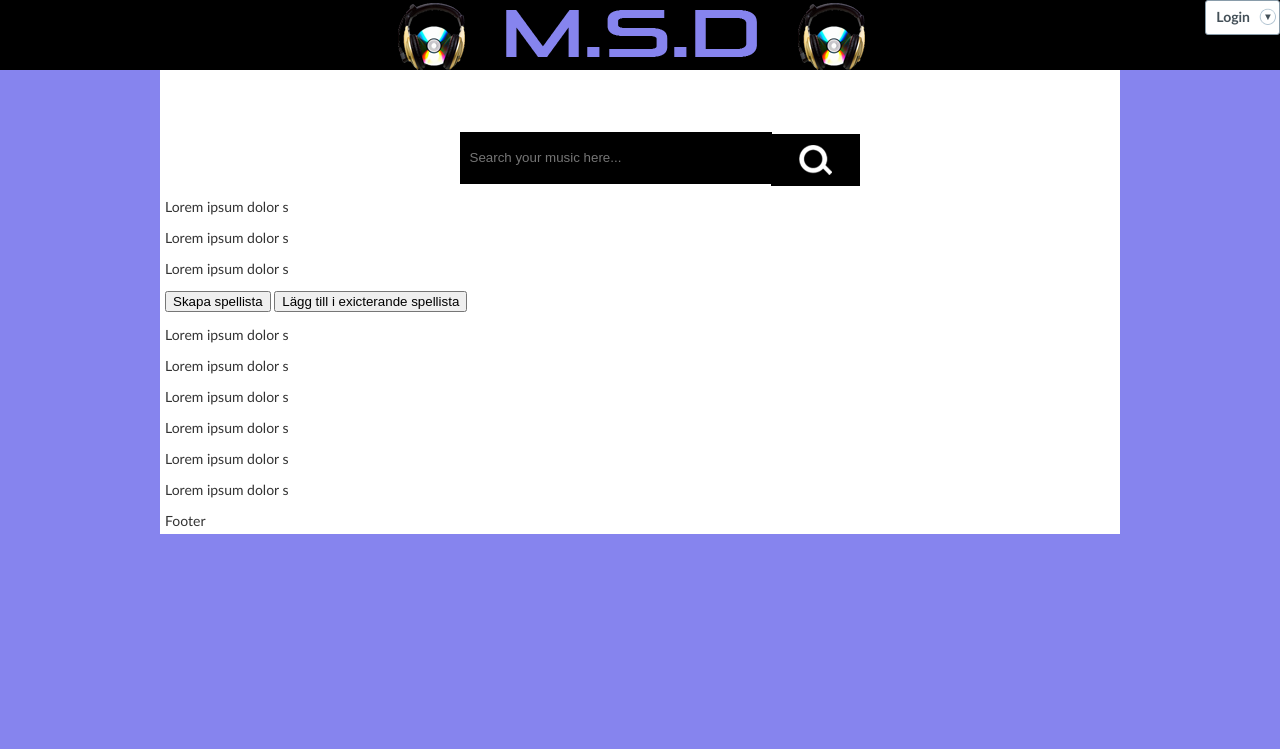
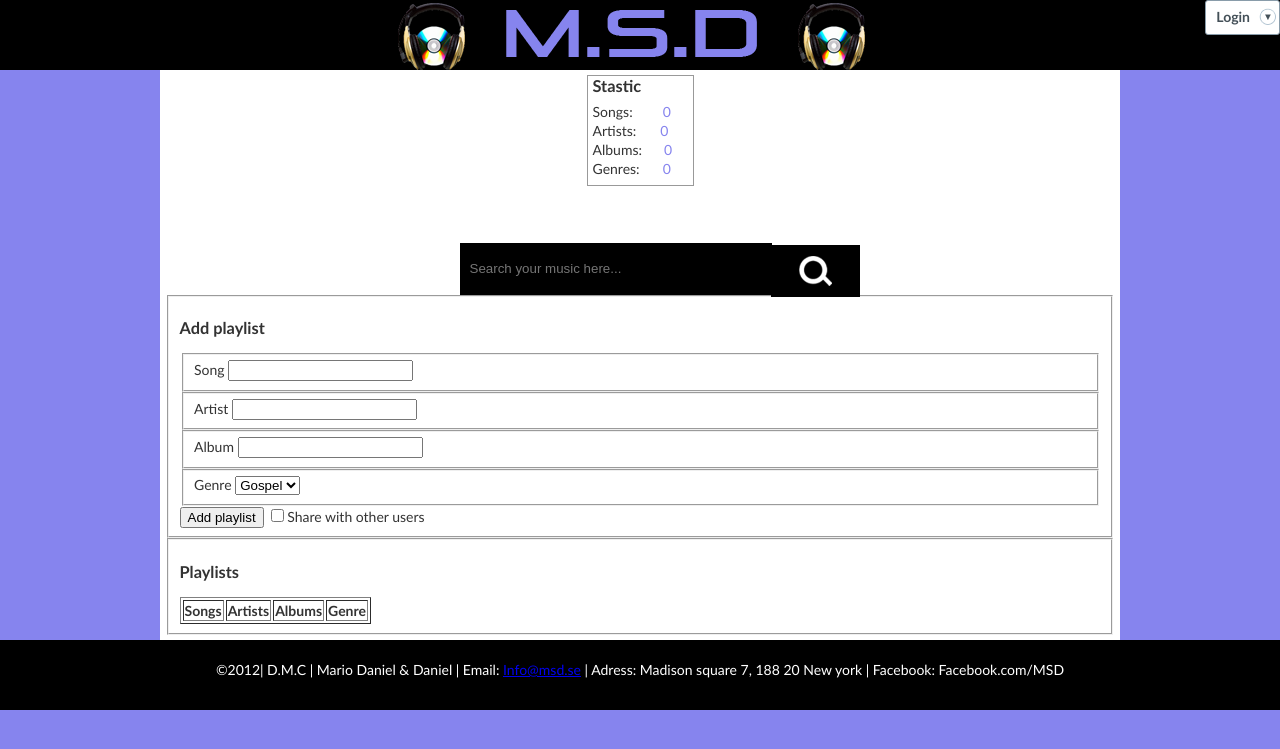
Before and after one commit to onekweb/MSD_Project, a PHP site: page / in a window 1280 px wide. Shown: the top 749 px of the page. Run offline with PHP 8.4, Linux system fonts and the light colour scheme; lists and menus that the app fills with data are empty; some libraries are stand-ins or nearby versions.

Commit message:
new stylesheet and index.php

```diff
--- a/public/css/style.css
+++ b/public/css/style.css
@@ -53,7 +53,46 @@ p{}
 	background: 	#fff;
  	overflow: 		hidden;
  }
+ #stastic
+{
+	width:			100px;
+	height:			auto;
+	border:			1px solid #999;
+	margin:			0 auto;
+	padding-left:	5px;
+	position: 		relative;
+}
 
+ #stastic h3
+ {
+ 	margin-top: 	0px;
+ 	margin-bottom: 	8px;
+ }
+ .statistic-text
+ {
+ 	padding-top: 	0px;
+ 	line-height: 	5px;
+ }
+ .stastic-number-songs, .stastic-number-artists,.stastic-number-albums, .stastic-number-genres
+ {
+ 	color:			#8684ee;
+ }
+ .stastic-number-songs
+ {
+ 	padding-left:	30px;
+ }
+ .stastic-number-artists
+ {
+ 	padding-left:	24px;
+ }
+ .stastic-number-albums
+ {
+ 	padding-left:	22px;
+ }
+ .stastic-number-genres
+ {
+ 	padding-left:	23px;
+ }
  /* search-field*/
 
 #search-field
@@ -92,3 +131,23 @@ p{}
     right:			4px;
     cursor: 		pointer;
 }
+
+/* FOOTER*/
+#footer
+{
+	width:			100%;
+	height:			70px;
+	margin:			0 auto;
+	padding:		0;
+	display:		block;
+	background: 	#000;
+}
+#footer p
+{
+	color:			#fff;
+	text-align: 	center;-moz-binding;
+	line-height: 	60px;
+	padding:		0;
+	margin:			0;
+	clear: 			both;
+}
--- a/public/index.php
+++ b/public/index.php
@@ -34,46 +34,77 @@
 		</div
             <!-- #login-container ends here -->
 		<div id="wrapper">
+			<div id="stastic">
+				<h3>Stastic</h3>
+				<p class="statistic-text">Songs:<span class="stastic-number-songs">0</span></p>
+				<p class="statistic-text">Artists:<span class="stastic-number-artists">0</span></p>
+				<p class="statistic-text">Albums:<span class="stastic-number-albums">0</span></p>
+				<p class="statistic-text">Genres:<span class="stastic-number-genres">0</span></p>
+
+			</div>
 			<div id="search-field">
 				<form action="./includes/functions.php" method="post">
 					<input type="text" name="search" class="input-search" placeholder="Search your music here...">
 					<input type="submit" name ="search" class="submit-search" value=""  >
-
 			</form>
 			</div>
 			<!-- #search-field ends here-->
-			<div id="music-list">
-				<p>Lorem ipsum dolor s</p>
-				<p>Lorem ipsum dolor s</p>
-				<p>Lorem ipsum dolor s</p>
+			<div id="playlist-container">
+                <div style="clear:both"></div>
+                <div id="playlistnBox">
+                    <form id="playlistForm">
+                        <fieldset id="add-playlist-body">
+
+								<h3>Add playlist</h3>
+                            <fieldset>
+                                <label for="song">Song</label>
+                                <input type="text" name="song" id="song" />
+                            </fieldset>
+                            <fieldset>
+                                <label for="artist">Artist</label>
+                                <input type="text" name="artist" id="artist" />
+                            </fieldset>
+                            <fieldset>
+                                <label for="artist">Album</label>
+                                <input type="text" name="album" id="album" />
+                            </fieldset>
+                            <fieldset>
+                                <label for="artist">Genre</label>
+                                <select id="genre">
+								  <option>Gospel</option>
+								  <option>Pop</option>
+								  <option>Rock</option>
+								</select>
+                            </fieldset>
+                            <input type="submit" id="submit" name="registre-submit"value="Add playlist" />
+                            <label for="checkbox"><input type="checkbox" id="share" />Share with other users</label>
+                        </fieldset>
+                    </form>
+                </div>
 			</div>
-			<!--  #music-list ends here-->
+			<!--  #playlist-container ends here-->
+			<div id="addplay-list-body">
+				<fieldset id="play-list-body">
+					<table border="1" id="addplay-table">
+						<tbody>
+							<tr>
+								<h3>Playlists</h3>
+								<th>Songs</th><th>Artists</th><th>Albums</th><th>Genre</th>
+							</tr>
+						</tbody>
+					</table>
+				</fieldset>
 
-			<div id="playlist">
-				<form method="post" action="./playlist.php">
-					<input type="submit" value="Skapa spellista">
-					<input type="submit" value="Lägg till i exicterande spellista">
-				</form>
 			</div>
-			<!-- #playlist ends here -->
-			<div class="artist-list">
-				<p>Lorem ipsum dolor s</p>
-				<p>Lorem ipsum dolor s</p>
-				<p>Lorem ipsum dolor s</p>
-				<p>Lorem ipsum dolor s</p>
-				<p>Lorem ipsum dolor s</p>
-				<p>Lorem ipsum dolor s</p>
-			</div>
-			<!-- #artist-list ends here-->
-
-			<div id="footer">
-				<?php
-					include_once("./includes/footer.php");
-				?>
-			</div>
-			<!--  #footer ends here -->
 		</div>
 			<!--  #wrapper ends here -->
+
+		<div id="footer">
+			<p>
+			&copy;2012| D.M.C | Mario Daniel & Daniel | Email: <a href="mario.onekanda@hotmail.com">Info@msd.se</a> | Adress: Madison square 7, 188 20 New york | Facebook: <href="#">Facebook.com/MSD</a>
+			</p>
+		</div>
+		<!--  #footer ends here -->
 	</body>
 
 </html>
```
